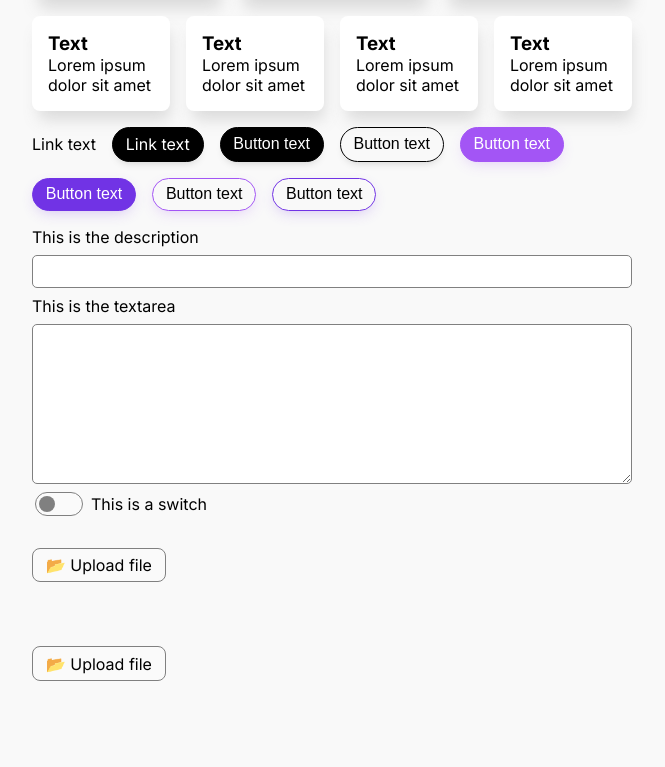
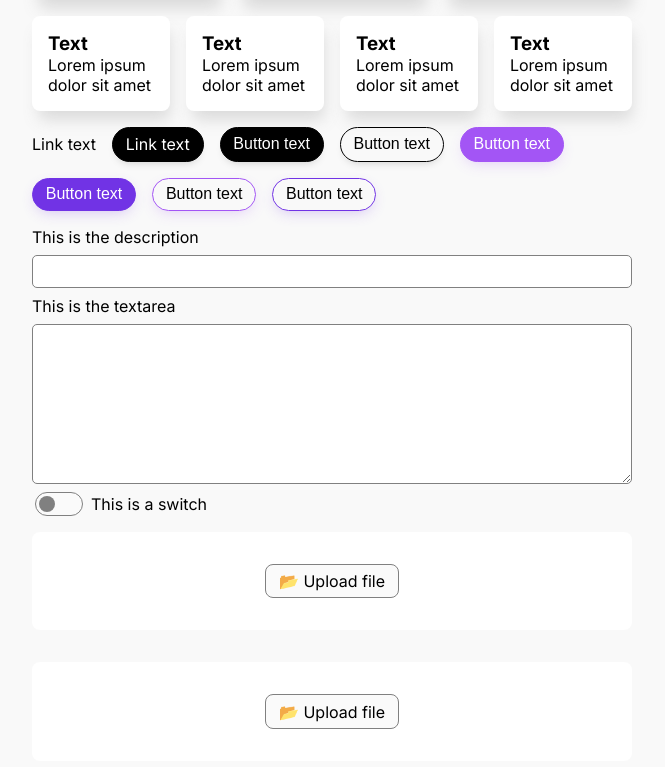
Before and after one commit to cristian-albu/acj-v2, a Next.js app: page /stylesheet in a window 1280 px wide. Shown: the part 421-1188 px from the top of the page, without its empty margins (308-973 px from the left). Built offline with nearby package versions, Linux system fonts and the light colour scheme.

Commit message:
fileupload cleanup

```diff
--- a/shared/components/inputs/FileInput.tsx
+++ b/shared/components/inputs/FileInput.tsx
@@ -33,7 +33,6 @@ const FileInput: React.FC<TFileInput> = ({ errorCallbacks }) => {
         setFileErr("");
         if (event.target.files && event.target.files[0]) {
             const newFile = event.target.files[0];
-            console.log(newFile);
             setFile(newFile);
             if (newFile.type.startsWith("image/")) {
                 setImageObjectUrl(URL.createObjectURL(newFile));
@@ -76,6 +75,7 @@ const FileInput: React.FC<TFileInput> = ({ errorCallbacks }) => {
     const clearFile = (event?: MouseEvent<HTMLButtonElement>) => {
         event && event.preventDefault();
         setFileErr("");
+        setErrorState({ ...errorState, shouldShowErr: false, shouldHighlightErr: false });
         if (generateImageObjectUrl) {
             URL.revokeObjectURL(generateImageObjectUrl);
             setImageObjectUrl(null);
--- a/shared/components/inputs/inputs.module.scss
+++ b/shared/components/inputs/inputs.module.scss
@@ -165,11 +165,16 @@
 .fileUpload {
     width: 100%;
     display: flex;
-    justify-content: flex-start;
+    justify-content: center;
     align-items: center;
     padding: 2rem 0rem;
     flex-wrap: wrap;
     position: relative;
+    background-color: white;
+    border-radius: 0.5rem;
+    margin-bottom: 1rem;
+    margin-top: 1rem;
+    padding: 2rem;
 
     & .fileContainer {
         max-width: 40%;
@@ -215,7 +220,7 @@
         gap: v.$gap;
         justify-content: stretch;
         align-items: stretch;
-        padding: 2rem;
+        padding-left: 2rem;
     }
 
     & .fileLabel {
--- a/shared/components/inputs/utils/InputError.tsx
+++ b/shared/components/inputs/utils/InputError.tsx
@@ -8,7 +8,6 @@ import styles from "../inputs.module.scss";
 const InputError: React.FC<TInputErrorProps> = ({ value, errors, errorState, ...rest }) => {
     const errorList = checkInputErrors({ value, errors });
 
-    console.log(errorList);
     return (
         <div className={styles.textInputErrors}>
             {errorList.length && errorState.shouldHighlightErr && (
```
